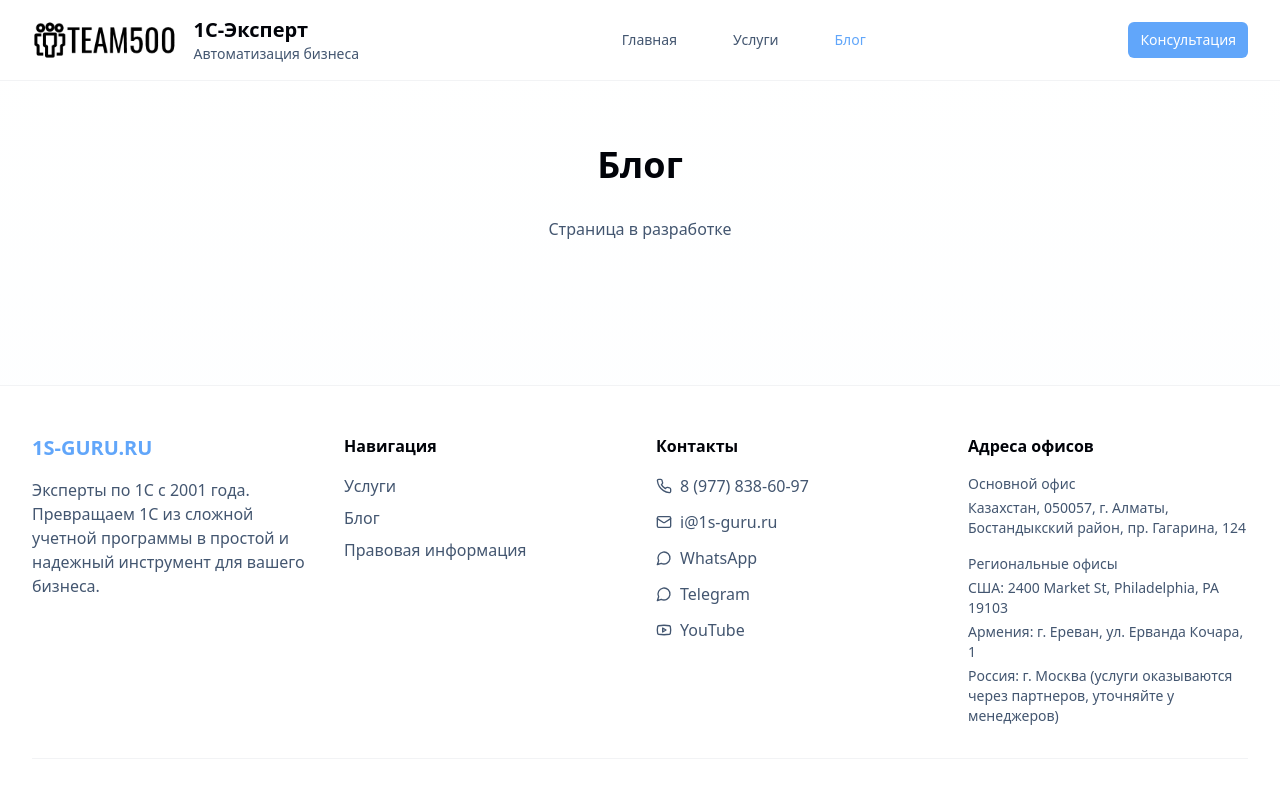
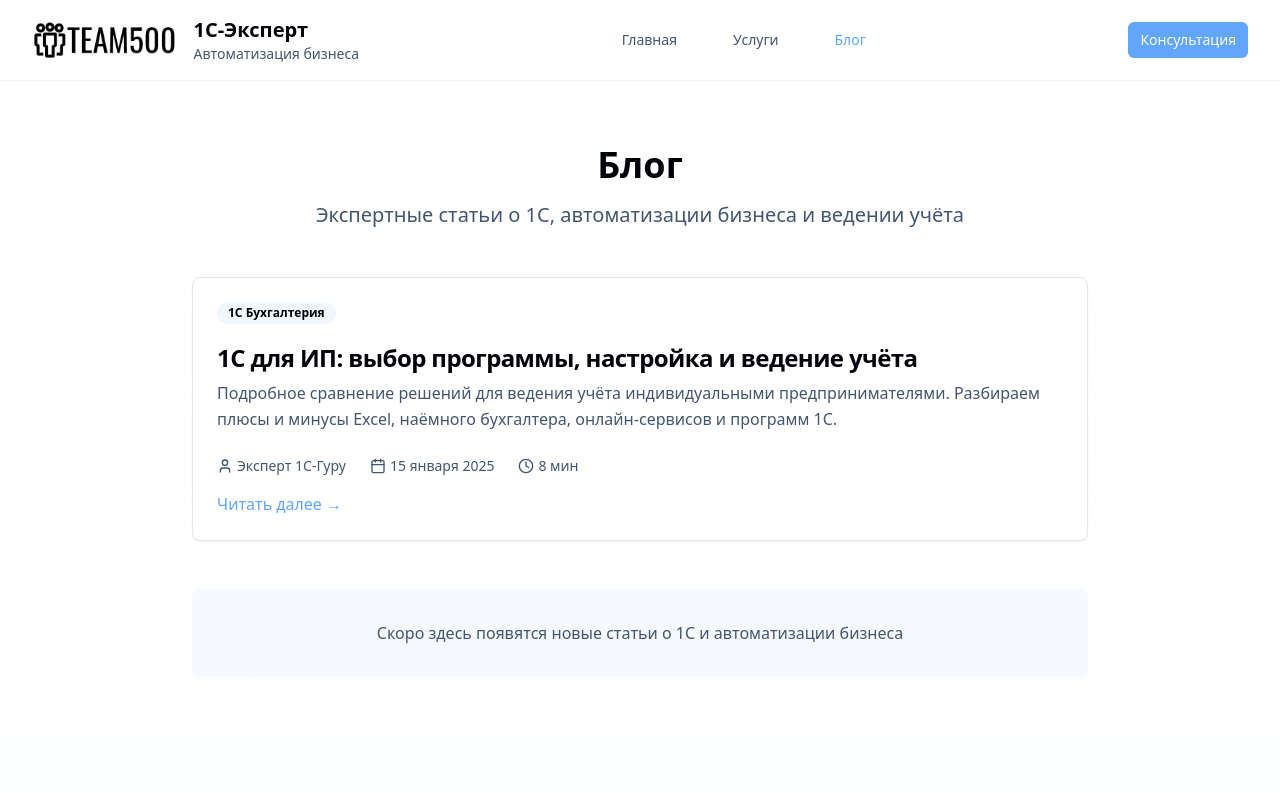
Before and after one commit to team500-top/s-guru-solution, a React (Vite) app: page /blog in a window 1280 px wide. Shown: the top 793 px of the page. Built offline with nearby package versions, Linux system fonts and the light colour scheme.

Commit message:
Create blog section
Create a new blog section to house all blog pages starting with `/blog`. The `/blog/1s-dlya-ip` page will be included in this section.

```diff
--- a/src/pages/Blog.tsx
+++ b/src/pages/Blog.tsx
@@ -1,8 +1,83 @@
+import { Link } from "react-router-dom";
+import { Card, CardContent, CardDescription, CardHeader, CardTitle } from "@/components/ui/card";
+import { Badge } from "@/components/ui/badge";
+import { CalendarIcon, ClockIcon, UserIcon } from "lucide-react";
+
+const blogPosts = [
+  {
+    id: "1s-dlya-ip",
+    title: "1С для ИП: выбор программы, настройка и ведение учёта",
+    description: "Подробное сравнение решений для ведения учёта индивидуальными предпринимателями. Разбираем плюсы и минусы Excel, наёмного бухгалтера, онлайн-сервисов и программ 1С.",
+    author: "Эксперт 1С-Гуру",
+    publishDate: "15 января 2025",
+    readTime: "8 мин",
+    category: "1С Бухгалтерия",
+    slug: "/blog/1s-dlya-ip"
+  }
+];
+
 const Blog = () => {
   return (
     <div className="container mx-auto px-4 py-16">
-      <h1 className="text-4xl font-bold mb-8 text-center">Блог</h1>
-      <p className="text-center text-muted-foreground">Страница в разработке</p>
+      <div className="max-w-4xl mx-auto">
+        {/* Header */}
+        <div className="text-center mb-12">
+          <h1 className="text-4xl font-bold mb-4">Блог</h1>
+          <p className="text-xl text-muted-foreground">
+            Экспертные статьи о 1С, автоматизации бизнеса и ведении учёта
+          </p>
+        </div>
+
+        {/* Blog Posts Grid */}
+        <div className="grid gap-8">
+          {blogPosts.map((post) => (
+            <Card key={post.id} className="hover:shadow-lg transition-shadow">
+              <CardHeader>
+                <div className="flex items-center gap-2 mb-3">
+                  <Badge variant="secondary">{post.category}</Badge>
+                </div>
+                <CardTitle className="text-2xl hover:text-primary transition-colors">
+                  <Link to={post.slug}>{post.title}</Link>
+                </CardTitle>
+                <CardDescription className="text-base leading-relaxed">
+                  {post.description}
+                </CardDescription>
+              </CardHeader>
+              <CardContent>
+                <div className="flex items-center gap-6 text-sm text-muted-foreground">
+                  <div className="flex items-center gap-1">
+                    <UserIcon className="h-4 w-4" />
+                    <span>{post.author}</span>
+                  </div>
+                  <div className="flex items-center gap-1">
+                    <CalendarIcon className="h-4 w-4" />
+                    <span>{post.publishDate}</span>
+                  </div>
+                  <div className="flex items-center gap-1">
+                    <ClockIcon className="h-4 w-4" />
+                    <span>{post.readTime}</span>
+                  </div>
+                </div>
+                <div className="mt-4">
+                  <Link
+                    to={post.slug}
+                    className="text-primary hover:text-primary/80 font-medium transition-colors"
+                  >
+                    Читать далее →
+                  </Link>
+                </div>
+              </CardContent>
+            </Card>
+          ))}
+        </div>
+
+        {/* Empty state for future posts */}
+        <div className="text-center mt-12 p-8 bg-muted/50 rounded-lg">
+          <p className="text-muted-foreground">
+            Скоро здесь появятся новые статьи о 1С и автоматизации бизнеса
+          </p>
+        </div>
+      </div>
     </div>
   );
 };
```
